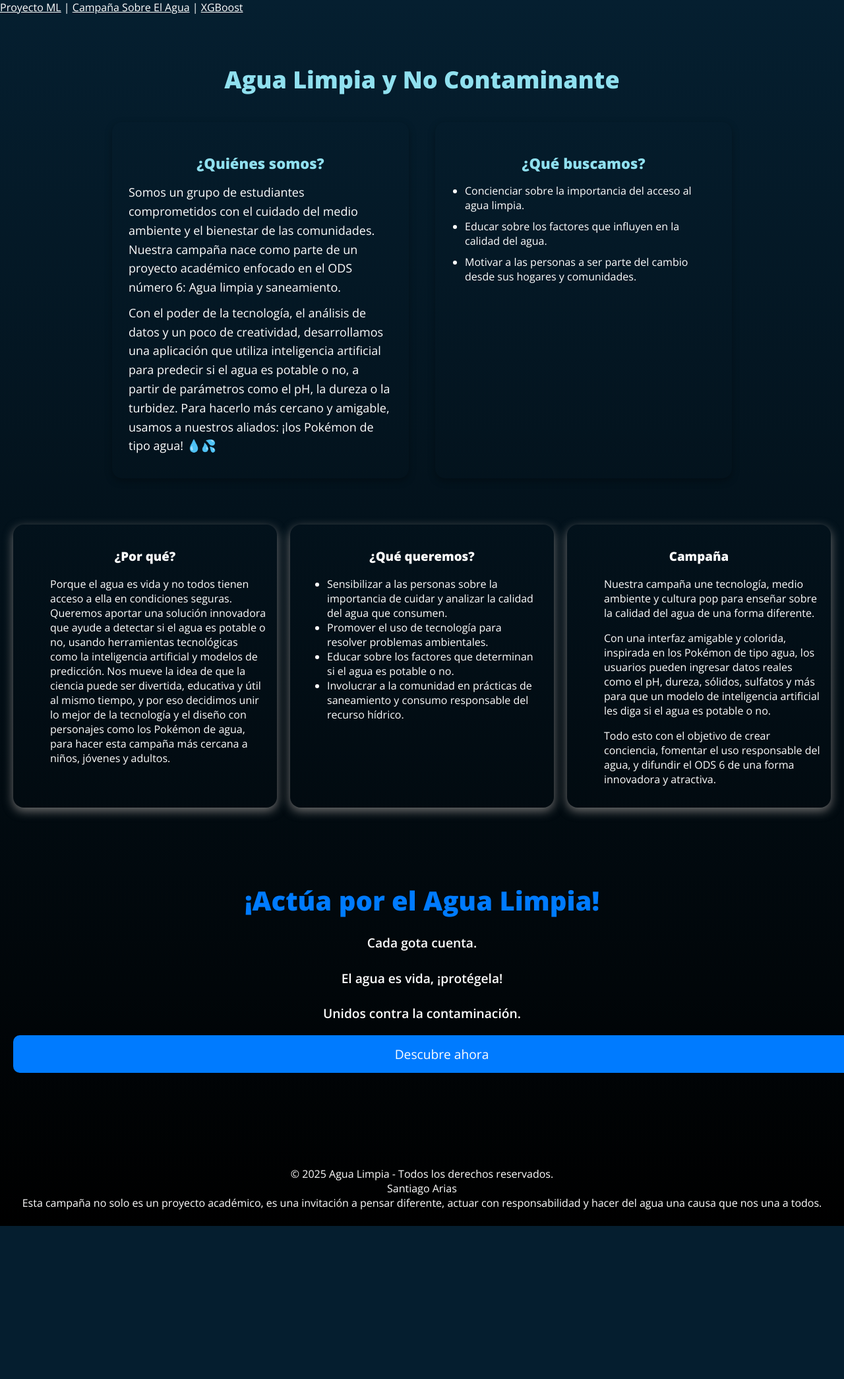
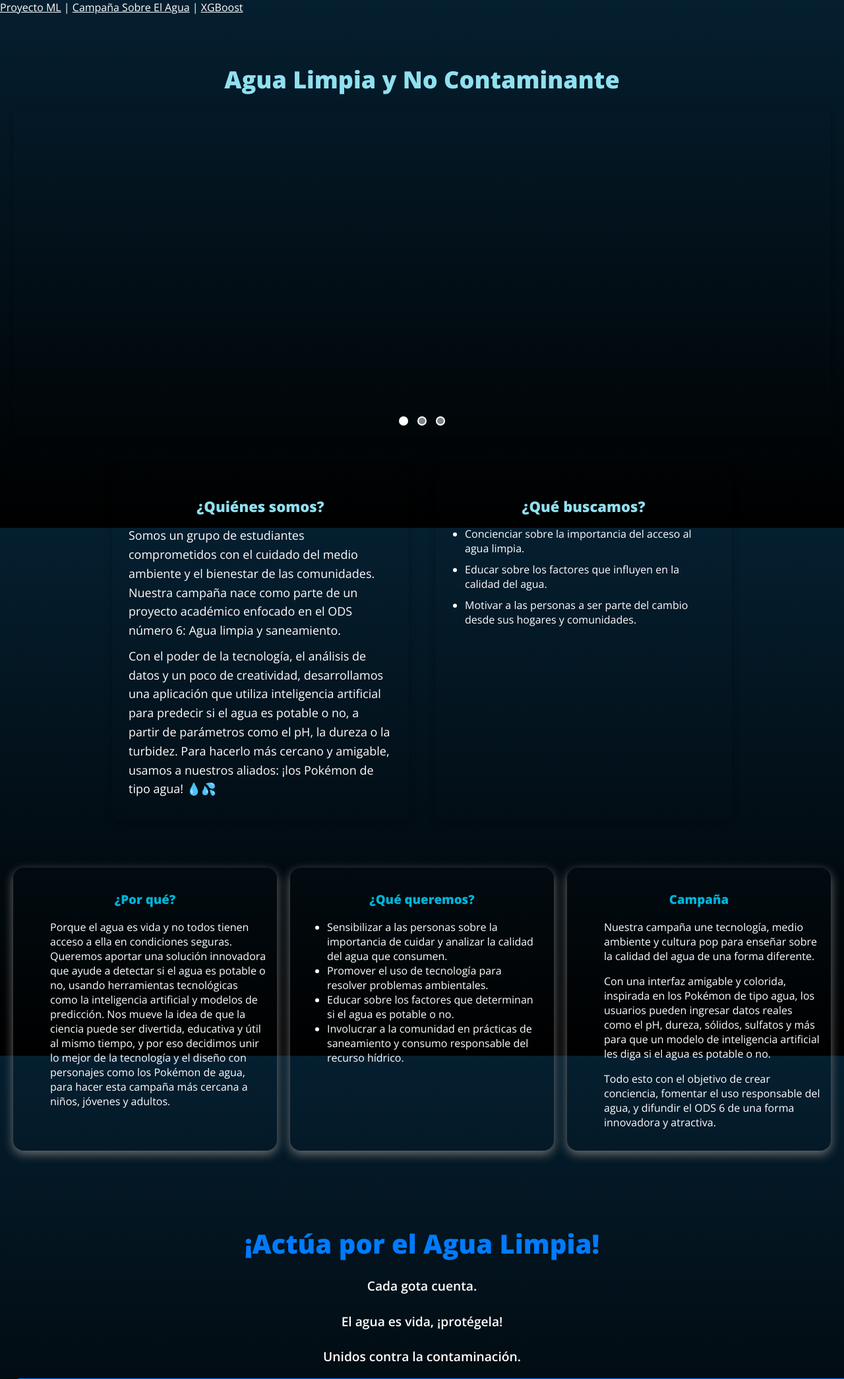
Before and after one commit to Arias1178/proyecto_ods_agua, a Flask app: a page that uses templates/index.html in a window 1280 px wide. Shown: the top 2090 px of the page at 66% size. Before the commit the page ends 1858 px from the top, so only its background shows below. Run offline with Flask 3, Linux system fonts and the light colour scheme; parts of the project's set-up code (start-up, migrations or seed data) failed here and were passed over.

Commit message:
css y html

```diff
--- a/static/estilos.css
+++ b/static/estilos.css
@@ -1,3 +1,9 @@
+html, body { /* Agrega 'html' aquí */
+    height: 100%; /* ¡CLAVE! Asegura que la altura se propague */
+    margin: 0;
+    padding: 0;
+}
+
 body {
     font-family: 'Open Sans', sans-serif;
     background: linear-gradient(#051f30, #000000);
@@ -10,8 +16,93 @@
 /* Encabezados */
 h2, h1, h3 {
     text-align: center;
-    color: white;
+    color: #00b4d8;
 }
+/* Contenedor principal del slider */
+.slider-container {
+    position: relative;
+    width: 100%; /* Ocupa el 100% del ancho de su padre */
+    /* Elimina el max-width si quieres que se extienda a lo largo de la página */
+    /* max-width: 800px; */ /* Si quieres que se adapte a todo el ancho disponible, esta línea debe eliminarse o ajustarse */
+    height: 500px; /* Puedes ajustar esta altura si lo deseas */
+    margin: 20px auto; /* Centra el slider y le da un margen superior/inferior */
+    overflow: hidden;
+    border-radius: 10px;
+    box-shadow: 0 4px 10px rgba(0, 0, 0, 0.3);
+    /* Puedes añadir aquí el degradado oscuro si quieres que el fondo del contenedor lo tenga */
+    /* background: linear-gradient(#051f30, #000000); */
+}
+
+/* Contenedor de las diapositivas */
+.slides {
+    display: flex;
+    width: 300%; /* Sigue siendo 100% * número de slides */
+    height: 100%;
+    transition: transform 0.6s ease;
+}
+
+/* Cada diapositiva individual */
+.slide {
+    width: 100%; /* Ocupa el 100% del ancho asignado por .slides */
+    flex-shrink: 0; /* Evita que las diapositivas se encojan */
+    height: 100%; /* Asegura que la diapositiva ocupe toda la altura del slider-container */
+}
+
+/* La imagen dentro de cada diapositiva */
+.slide img {
+    width: 100%;
+    height: 100%;
+    object-fit: contain; /* ¡Cambio clave aquí! */
+    display: block;
+}
+
+/* Controles de radio (ocultos) */
+input[type="radio"] {
+    display: none;
+}
+
+/* Transformación de las diapositivas al seleccionar un radio button */
+#slide1:checked ~ .slides {
+    transform: translateX(0%);
+}
+#slide2:checked ~ .slides {
+    transform: translateX(-100%);
+}
+#slide3:checked ~ .slides {
+    transform: translateX(-200%);
+}
+
+/* Navegación manual (puntos) */
+.nav-manual {
+    position: absolute;
+    bottom: 15px;
+    width: 100%;
+    text-align: center;
+    z-index: 10; /* Asegura que los botones estén por encima de las imágenes */
+}
+
+.manual-btn {
+    border: 2px solid #fff;
+    padding: 5px;
+    border-radius: 50%;
+    cursor: pointer;
+    display: inline-block;
+    margin: 0 5px;
+    transition: background 0.3s;
+    background-color: rgba(255, 255, 255, 0.5); /* Un fondo semitransparente para que se vean mejor */
+}
+
+.manual-btn:hover {
+    background: #fff;
+}
+
+/* Estilo para el botón manual activo */
+#slide1:checked ~ .nav-manual .manual-btn:nth-child(1),
+#slide2:checked ~ .nav-manual .manual-btn:nth-child(2),
+#slide3:checked ~ .nav-manual .manual-btn:nth-child(3) {
+    background: #fff;
+}
+
 
 .seccion-encabezado {
     text-align: center;
--- a/templates/index.html
+++ b/templates/index.html
@@ -32,6 +32,31 @@
 
    <div class="seccion-encabezado">
   <h1>Agua Limpia y No Contaminante</h1>
+
+
+  <div class="slider-container">
+    <input type="radio" name="slider" id="slide1" checked>
+    <input type="radio" name="slider" id="slide2">
+    <input type="radio" name="slider" id="slide3">
+
+    <div class="slides">
+        <div class="slide" id="s1">
+            <img src="{{ url_for('static', filename='img/agua.jpg') }}" alt="Slide 1">
+        </div>
+        <div class="slide" id="s2">
+            <img src="{{ url_for('static', filename='img/agua1.jpg') }}" alt="Slide 2">
+        </div>
+        <div class="slide" id="s3">
+            <img src="{{ url_for('static', filename='img/agua2.jpeg') }}" alt="Slide 3">
+        </div>
+    </div>
+
+    <div class="nav-manual">
+        <label for="slide1" class="manual-btn"></label>
+        <label for="slide2" class="manual-btn"></label>
+        <label for="slide3" class="manual-btn"></label>
+    </div>
+</div>
 
   <div class="seccion-informativa">
     <div class="bloque-informativo">
```
Also changed, not shown: static/img/agua.jpg (added), static/img/agua1.jpg (added), static/img/agua2.jpeg (added).
